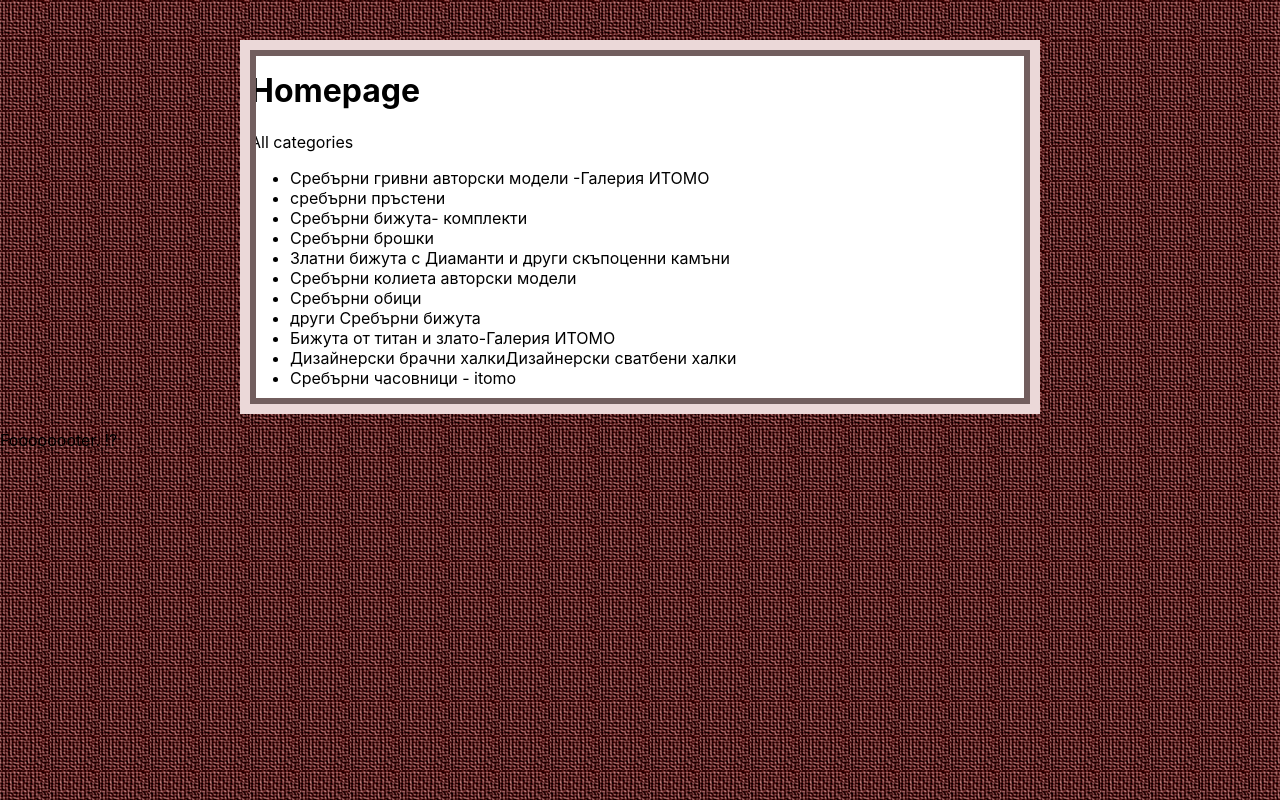
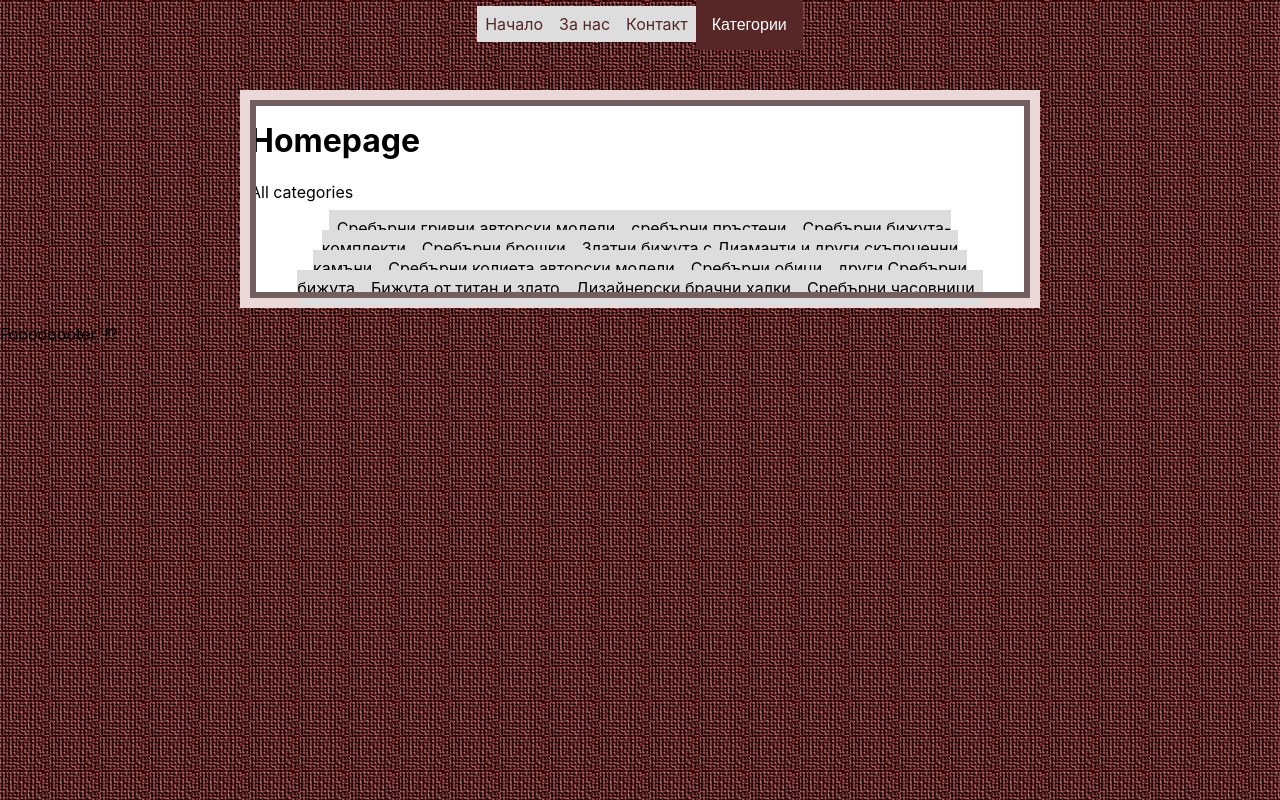
Before and after one commit to kaliun7/itomo-gallery, a Next.js app: page / in a window 1280 px wide. Built offline with nearby package versions, Linux system fonts and the light colour scheme.

Commit message:
dropdown menu

```diff
--- a/categories.json
+++ b/categories.json
@@ -1,7 +1,7 @@
 [{
-    "name": "Сребърни гривни авторски модели -Галерия ИТОМО",
+    "name": "Сребърни гривни авторски модели",
     "id": "sreburni grivni",
-    "slug": "sreburni-grivni-avtorski-modeli-galeriya-itomo",
+    "slug": "sreburni-grivni-avtorski-modeli",
     "oldslug": [
       "/bangles_4.html",
       "/bangles_3.htm",
@@ -97,9 +97,9 @@
     "desc": ""
   },
   {
-    "name": "Бижута от титан и злато-Галерия ИТОМО",
+    "name": "Бижута от титан и злато",
     "id": "bijuta ot titan i zlato",
-    "slug": "bizhuta-ot-titan-i-zlato-galeriya-itomo",
+    "slug": "bizhuta-ot-titan-i-zlato",
     "oldslug": [
       "/Titanium/index.htm",
       "/Titanium/Titanium%20Rings.html",
@@ -113,10 +113,7 @@
     "desc": ""
   },
   {
-    "name": [
-      "Дизайнерски брачни халки",
-      "Дизайнерски сватбени халки"
-    ],
+    "name": "Дизайнерски брачни халки",
     "id": "dizainerski brachni halki",
     "slug": "dizajnerski-brachni-halki",
     "oldslug": [
@@ -128,9 +125,9 @@
     "desc": "Изработка на халки с различен дизайн"
   },
   {
-    "name": "Сребърни часовници - itomo",
+    "name": "Сребърни часовници",
     "id": "sreburni chasovnici",
-    "slug": "sreburni-chasovnici-itomo",
+    "slug": "sreburni-chasovnici",
     "oldslug": "/watch/index.htm",
     "img": "sreburni-chasovnici-itomo.jpg",
     "desc": "Часовниците са с уникален дизайн и се изработват изцяло ръчно, включително верижката от кожа. Корпусите са изработени от съчетаване на сребро, злато и титан. Циферблатите са от сребро и злато.Диамантите които се вграждат са високо качествени- VS 1 F-цвят. Можем да изработим за вас часовник с дизайн съответстващ на вашия вкус и стил.0"
--- a/pages/_app.js
+++ b/pages/_app.js
@@ -1,9 +1,34 @@
-import '../styles/globals.css'
+import "../styles/globals.css";
+import categories from "../categories.json";
 
 function MyApp({ Component, pageProps }) {
   return (
     <div>
-      <header></header>
+      <header>
+        <nav>
+          <ul>
+            <li>
+              <a className="menu" href="">Начало</a>
+            </li>
+            <li>
+              <a className="menu" href="">За нас</a>
+            </li>
+            <li>
+              <a className="menu" href="">Контакт</a>
+              <div class="dropdown">
+                <button className="dropbtn">Категории</button>
+                <div className="dropdown-content">
+                  {categories.map((category) => {
+                    return (
+                      <a className="pada6tiTextove" href={`/${category.slug}/category`}>{category.name}</a>
+                    );
+                  })}
+                </div>
+              </div>
+            </li>
+          </ul>
+        </nav>
+      </header>
       <main className="container">
         <Component {...pageProps} />
       </main>
@@ -14,4 +39,4 @@
   );
 }
 
-export default MyApp
+export default MyApp;
--- a/styles/Product.module.css
+++ b/styles/Product.module.css
@@ -1,13 +1,10 @@
  /* Css za produktovata stranica */
 .container {
-  max-width: 80000px;
-  height: 500px;
-  margin: 0 auto;
-  margin-top: 100px;
+  /* height: 520px; */
+  margin: 20px;
   padding: 20px;
   display: flex;
   flex-direction: column;
-  /* display: inline-block; */
 }
 
 .name {
@@ -29,12 +26,15 @@
   color: rgb(100, 30, 45);
   font-size: 20px;
   padding-right: 50px;
+  font-weight: bold;
+
 
  }
 
 .price {
   font-size: 22px;
   padding-left: 50px;
+  font-weight: bold;
 }
 
 
@@ -54,7 +54,16 @@
   padding-left: 50px;
 }
 
-
+.previous {
+  background-color: rgb(114, 94, 94);
+  width: fit-content;
+  display:inline;
+    border-style:solid;
+    border-color:rgb(255, 255, 255);
+    padding: 10px 50px;
+    border: 3px double rgb(182, 78, 78);
+    font-weight: bold;
+}
 
 
 
--- a/styles/globals.css
+++ b/styles/globals.css
@@ -23,7 +23,6 @@
   position: relative;
   margin: 0 auto;
   margin-top: 40px;
-
 }
 
 .container:before {
@@ -36,4 +35,66 @@
   box-sizing: border-box;
   -moz-box-sizing: border-box;
   -webkit-box-sizing: border-box;
+  pointer-events: none;
 }
+
+ul {
+  list-style-type: none;
+  margin: 0;
+  padding: 0;
+  text-align: center;
+}
+
+li {
+  display: inline;
+}
+
+a {
+  padding: 8px;
+  background-color: #dddddd;
+}
+
+
+.dropbtn {
+  background-color: #572626;
+  color: white;
+  padding: 16px;
+  font-size: 16px;
+  border: none;
+}
+
+.dropdown {
+  position: relative;
+  display: inline-block;
+}
+
+.dropdown-content {
+  display: none;
+  position: absolute;
+  background-color: #f1f1f1;
+  min-width: 260px;
+  box-shadow: 0px 8px 16px 0px rgba(0,0,0,0.2);
+  z-index: 1;
+}
+
+.dropdown-content a {
+  color: black;
+  padding: 12px 16px;
+  text-decoration: none;
+  display: block;
+}
+
+.dropdown-content a:hover {background-color: #ddd;}
+
+.dropdown:hover .dropdown-content {display: block;}
+
+.dropdown:hover .dropbtn {background-color: #301515;}
+
+
+.dropdown-content .pada6tiTextove:hover {
+  background-color: #572626;
+}
+
+.menu {
+  color: #572626;
+}
```
Also changed, not shown: pages/[slug]/category.js (+7 -4 lines), pages/[slug]/product.js (+17 -14 lines), styles/Category.module.css (+16 -0 lines), utils.js (added, +7 -0 lines), products.json.
